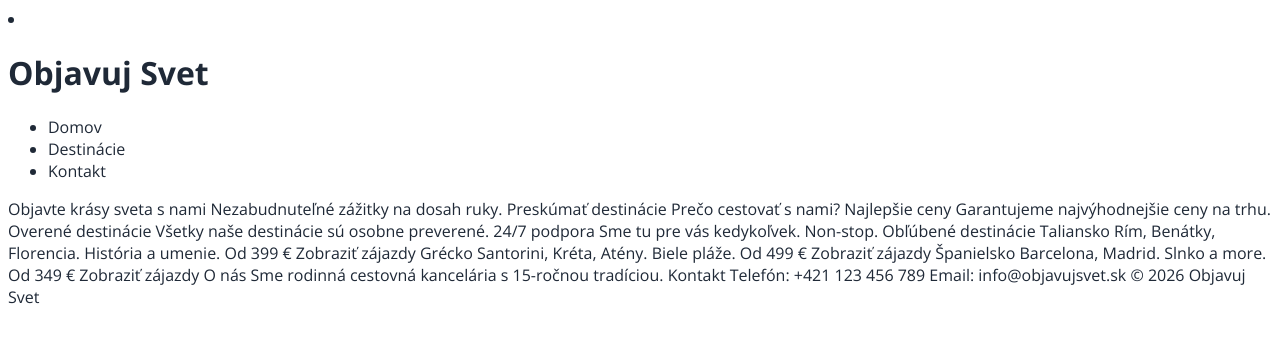
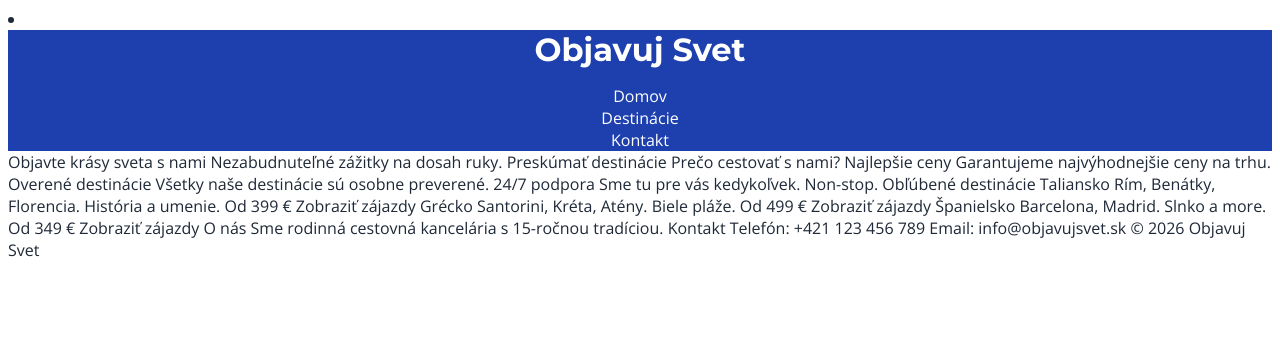
Before and after one commit to nela654/cestovka, a plain HTML site: page index (1).html in a window 1280 px wide. Drawn offline with nearby package versions, Linux system fonts and the light colour scheme.

Commit message:
css hlavicka

```diff
--- a/assets/css/style.css
+++ b/assets/css/style.css
@@ -15,6 +15,12 @@
   --font-nadpisy: "Montserrat", sans-serif;
   --font-body: "Open Sans", sans-serif;
 
+  --medzera-s: 1rem;
+  --medzera-m: 1.5rem;
+  --medzera-l: 2rem;
+  --medzera-x: 3rem;
+
+
 }
 
 body{
@@ -25,3 +31,44 @@ background-color: var(--pozadie-biela);
 color: var(--text-tmavy);
 
 }
+
+ul{
+
+    list-style: none;
+    padding: 0;
+    margin: 0;
+}
+
+a{
+    text-decoration: none;
+    color: inherit;
+}
+
+h1,h2,h3{
+
+    font-family: var(--font-nadpisy);
+    margin: 0;
+}
+
+.hlavicka{
+
+    background-color: var(--primarna-tmava);
+    color: var(--pozadie-biela);
+    display: flex;
+    flex-direction: column;
+    align-items: center;
+    gap: var(--medzera-s);
+}
+
+.navigacia__zoznam{
+
+    display: flex;
+    flex-direction: column;
+    align-items: center;
+
+}
+
+.navigacia__odkaz:hover{
+
+
+}
--- a/index (1).html
+++ b/index (1).html
@@ -11,16 +11,16 @@
 <body>
 
 
-  <header class="hlavicka__logo">
+  <header class="hlavicka">
 
     <h1>Objavuj Svet</h1>
 
 
     <nav class="navigacia">
      <ul class="navigacia__zoznam">
-        <li class="navigacia__polozka">Domov</li>
-        <li class="navigacia__polozka">Destinácie</li>
-        <li class="navigacia__polozka">Kontakt</li>
+        <li class="navigacia__polozka"> <a class="navigacia__odkaz" href="#">Domov</a></li>
+        <li class="navigacia__polozka"> <a class="navigacia__odkaz" href="#">Destinácie</a></li>
+        <li class="navigacia__polozka"> <a class="navigacia__odkaz" href="#">Kontakt</a></li>
       </ul>
    </nav>
 
```
